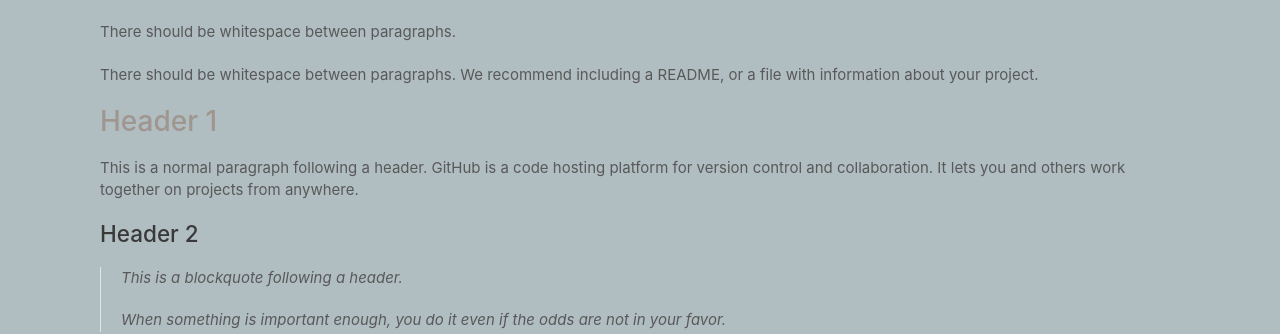
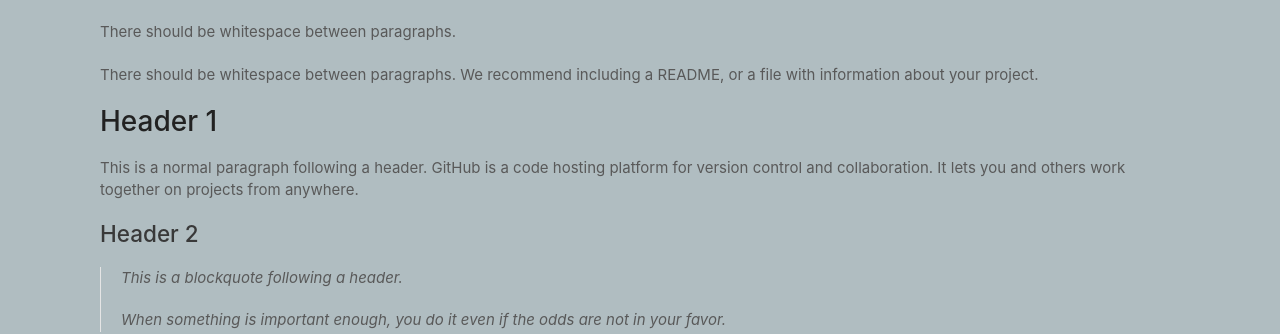
Before and after one commit to epfl-ada/ada-2024-project-arabsdatascientists2024, a Jekyll site: the page built from example.md, in a window 1280 px wide. Shown: the part 304-638 px from the top of the page. Built offline with Jekyll 4.4.1, drawn with Linux system fonts in a browser that asks for light colours.

Commit message:
Update styles.css

```diff
--- a/assets/css/styles.css
+++ b/assets/css/styles.css
@@ -7,7 +7,7 @@ body {
 }
 
 h1, h2, h3, h4, h5, h6 {
-  color: #9f9690;
+  color: #222;
   margin: 0 0 20px;
 }
 
```
